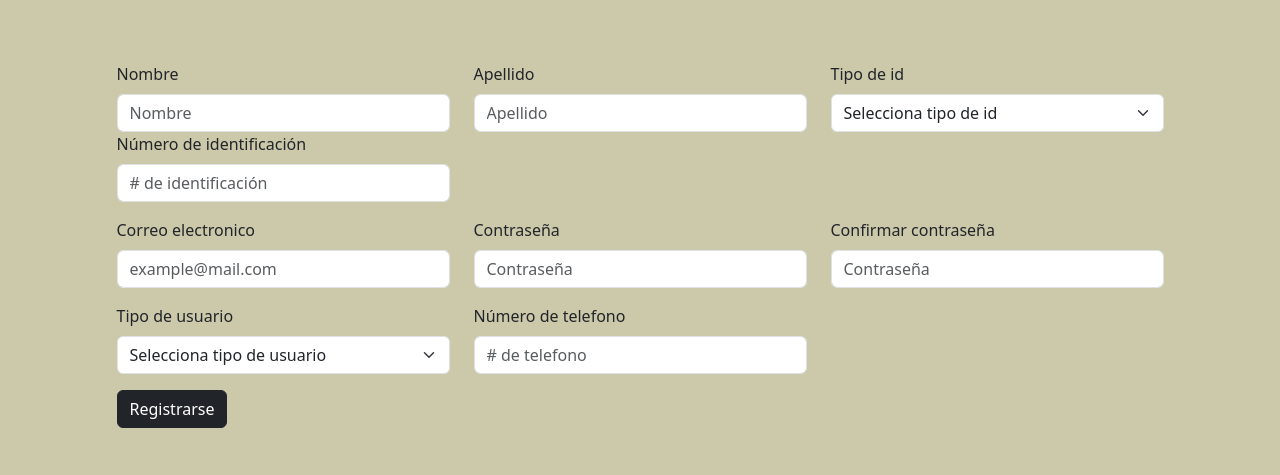
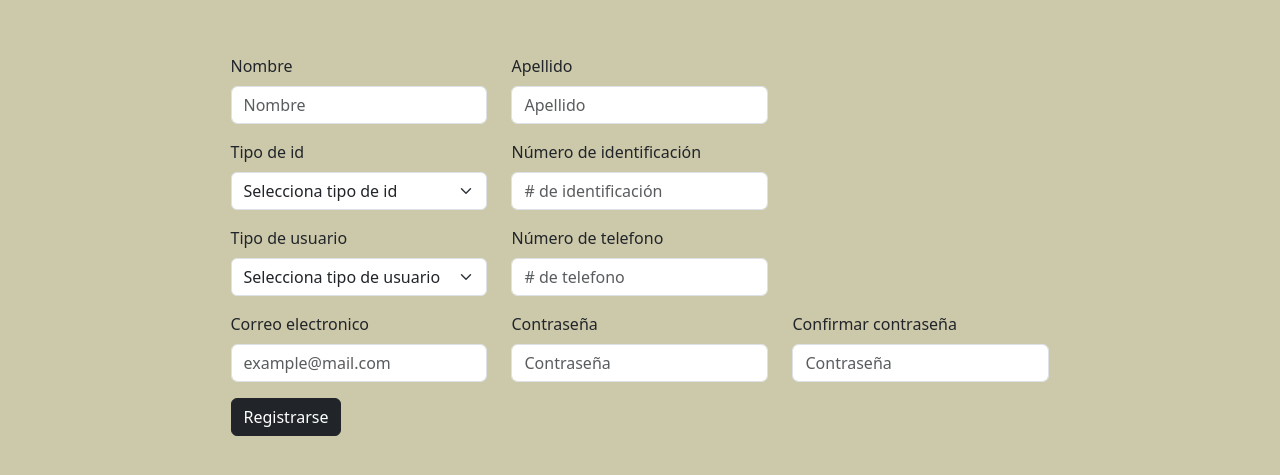
Before and after one commit to Neecs/cowmprar, a React (Vite) app: page /form-example in a window 1280 px wide. Shown: the part 155-630 px from the top of the page. Built offline with nearby package versions, Linux system fonts and the light colour scheme.

Commit message:
fix visual

```diff
--- a/src/components/FormExample.jsx
+++ b/src/components/FormExample.jsx
@@ -79,7 +79,9 @@ function FormExample() {
             <Form.Control required type="text" placeholder="Apellido" />
             <Form.Control.Feedback>Correcto</Form.Control.Feedback>
           </Form.Group>
+          </Row>
 
+          <Row className="mb-3">
           <Form.Group as={Col} md="4" controlId="idType">
             <Form.Label>Tipo de id</Form.Label>
             <Form.Select aria-label="Default select example" required>
@@ -105,14 +107,39 @@ function FormExample() {
         </Row>
 
         <Row className="mb-3">
-          <Form.Group as={Col} md="4" controlId="email">
+
+        <Form.Group as={Col} md="4" controlId="userType">
+            <Form.Label>Tipo de usuario</Form.Label>
+            <Form.Select aria-label="Default select example" required>
+              <option value="">Selecciona tipo de usuario</option>
+              <option value="Client">Cliente (solo desea comprar)</option>
+              <option value="Rancher">Ganadero (Desea admistrar y vender su ganado)</option>
+            </Form.Select>
+            <Form.Control.Feedback type="invalid">
+              Seleccione tipo de id
+            </Form.Control.Feedback>
+          </Form.Group>
+
+        <Form.Group as={Col} md="4" controlId="phoneNumber">
+            <Form.Label>Número de telefono</Form.Label>
+            <Form.Control required type="tel" placeholder="# de telefono" />
+            <Form.Control.Feedback type="invalid">
+              Digita un número de telefono
+            </Form.Control.Feedback>
+          </Form.Group>
+
+
+        </Row>
+
+        <Row className="mb-3">
+
+        <Form.Group as={Col} md="4" controlId="email">
             <Form.Label>Correo electronico</Form.Label>
             <Form.Control
               required
               type="email"
               placeholder="example@mail.com"
             />
-
             <Form.Control.Feedback>Correcto</Form.Control.Feedback>
           </Form.Group>
 
@@ -146,28 +173,7 @@ function FormExample() {
               </Form.Control.Feedback>
             </InputGroup>
           </Form.Group>
-        </Row>
 
-        <Row className="mb-3">
-          <Form.Group as={Col} md="4" controlId="userType">
-            <Form.Label>Tipo de usuario</Form.Label>
-            <Form.Select aria-label="Default select example" required>
-              <option value="">Selecciona tipo de usuario</option>
-              <option value="Client">Cliente</option>
-              <option value="Rancher">Ganadero</option>
-            </Form.Select>
-            <Form.Control.Feedback type="invalid">
-              Seleccione tipo de id
-            </Form.Control.Feedback>
-          </Form.Group>
-
-          <Form.Group as={Col} md="4" controlId="phoneNumber">
-            <Form.Label>Número de telefono</Form.Label>
-            <Form.Control required type="tel" placeholder="# de telefono" />
-            <Form.Control.Feedback type="invalid">
-              Digita un número de telefono
-            </Form.Control.Feedback>
-          </Form.Group>
         </Row>
         <Form.Group className="mb-3"></Form.Group>
         <Button type="submit" className="btn btn-dark">
--- a/src/styles/formNewUser.css
+++ b/src/styles/formNewUser.css
@@ -4,4 +4,8 @@
    align-items: center;
    height: 100vh;
    background-color: #CCC8AA;
+   display: flex;
+   justify-content: center;
+   align-items: center;
+   height: 100vh;
   }
--- a/src/styles/login.css
+++ b/src/styles/login.css
@@ -3,13 +3,12 @@
    justify-content: center;
    align-items: center;
    height: 100vh;
-
    background-color: #CCC8AA;
  }
 
  .login-space
   {
-   /* margin: 20px; */
+   height: 72vh;
    padding-top: 5%;
    padding-left: 5%;
    padding-right: 5%;
@@ -17,3 +16,14 @@
    background-color: #7D7C7C;
 
  }
+
+
+ body {
+  background-color: #CCC8AA;
+  margin: 0;
+  padding: 0;
+  display: flex;
+  justify-content: center;
+  align-items: center;
+  height: 100vh;
+}
--- a/src/styles/signup.css
+++ b/src/styles/signup.css
@@ -1,6 +1,6 @@
 .signup-space {
    background-color: #D9D9D9;
-   height: 60%;
+   height: 72vh;
    padding-top: 17%;
    padding-left: 5%;
    padding-right: 5%;
```
